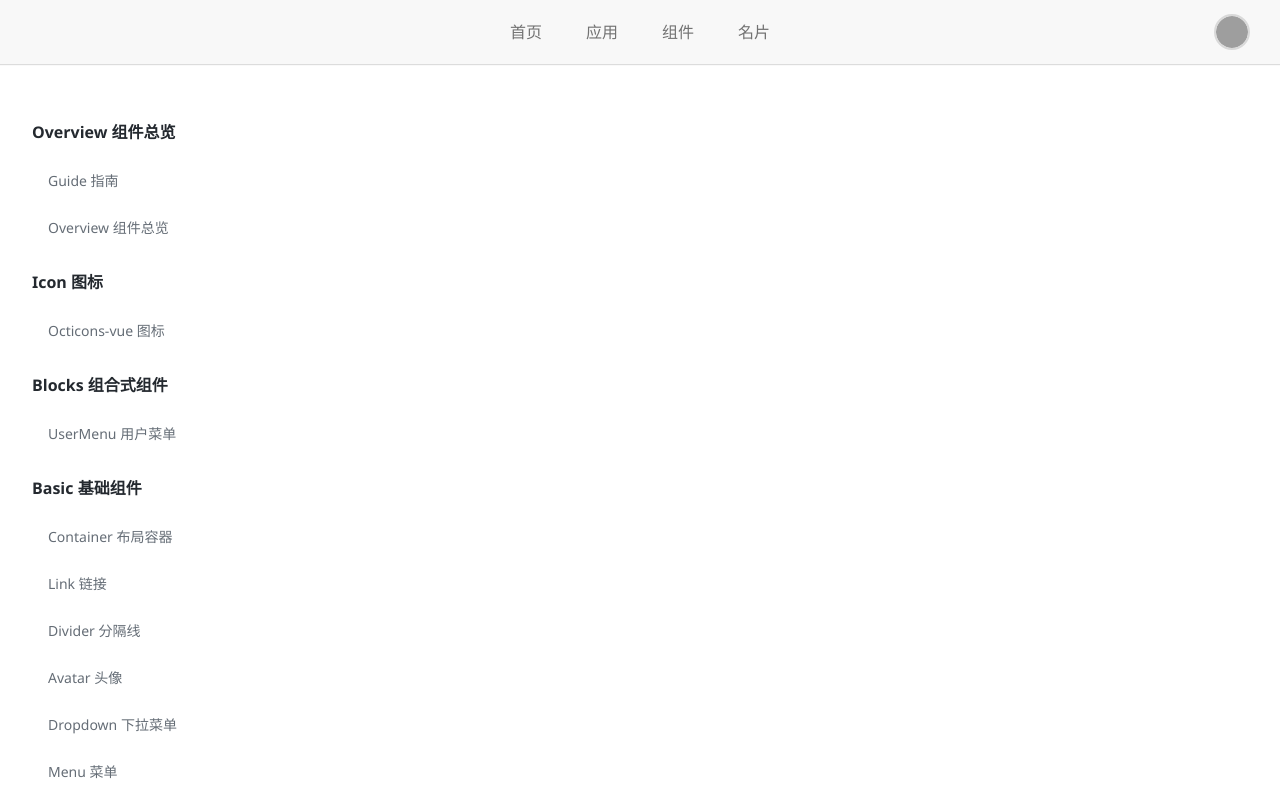
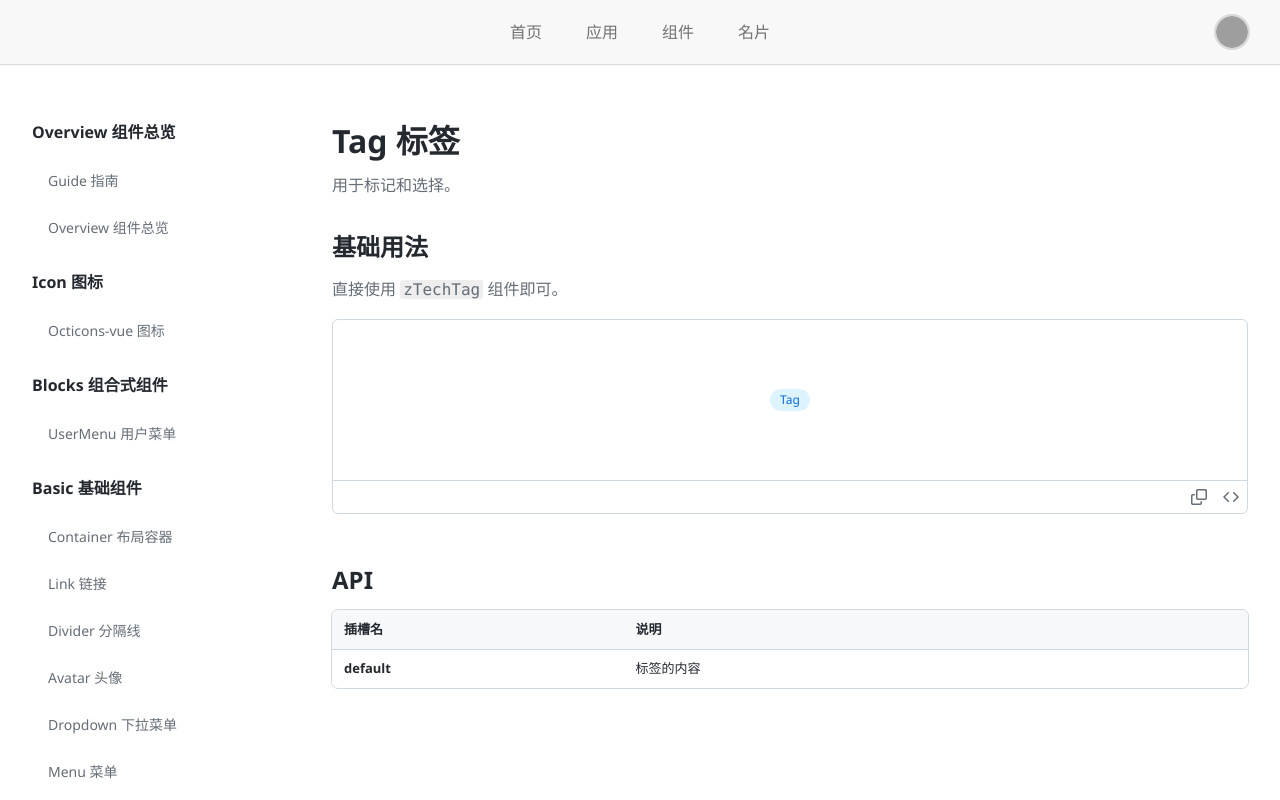
Before and after one commit to UnderHear-tools/UnderHear-Web, a Vue app in the folder UnderHear-frontend/: page /component/tag in a window 1280 px wide. Built offline with nearby package versions, Linux system fonts and the light colour scheme; grey boxes are pictures that could not be loaded.

Commit message:
编写zTechTag组件的组件介绍页

```diff
--- a/UnderHear-frontend/src/module/components/views/components/tag.vue
+++ b/UnderHear-frontend/src/module/components/views/components/tag.vue
@@ -1,11 +1,65 @@
 <template>
+  <ComponentDocsPage>
+    <ComponentDocsHeader title="Tag 标签" description="用于标记和选择。" />
 
+    <ComponentDocsSection title="基础用法">
+      <template #description>直接使用 <code>zTechTag</code> 组件即可。</template>
+      <ComponentDocsDemoBlock :code="demo1Code">
+        <div class="tag-row">
+          <zTechTag>Tag</zTechTag>
+        </div>
+      </ComponentDocsDemoBlock>
+    </ComponentDocsSection>
+
+    <ComponentDocsSection title="API" variant="api">
+      <zTable
+        :columns="apiTableColumns"
+        :data="apiTableRows"
+        row-key="name"
+        compact
+        :hoverable="false"
+      />
+    </ComponentDocsSection>
+  </ComponentDocsPage>
 </template>
 
 <script setup lang="ts">
+import { zTechTag } from '@/components/z-ui/tag'
+import { zTable, type ZTableColumn } from '@/components/z-ui/table'
+import ComponentDocsDemoBlock from '@/module/components/components/ComponentDocsPage/ComponentDocsDemoBlock.vue'
+import ComponentDocsHeader from '@/module/components/components/ComponentDocsPage/ComponentDocsHeader.vue'
+import ComponentDocsPage from '@/module/components/components/ComponentDocsPage/ComponentDocsPage.vue'
+import ComponentDocsSection from '@/module/components/components/ComponentDocsPage/ComponentDocsSection.vue'
 
+const demo1Code = `<template>
+  <div class="tag-row">
+    <zTechTag>Tag</zTechTag>
+  </div>
+</template>
+
+<style scoped>
+.tag-row {
+  display: flex;
+  gap: 20px;
+}
+</style>`
+
+const apiTableColumns: ZTableColumn[] = [
+  { key: 'name', label: '插槽名', rowHeader: true, minWidth: '140px' },
+  { key: 'description', label: '说明', minWidth: '300px', wrap: true },
+]
+
+const apiTableRows = [
+  {
+    name: 'default',
+    description: '标签的内容',
+  }
+]
 </script>
 
 <style scoped>
-
+.tag-row {
+  display: flex;
+  gap: 20px;
+}
 </style>
```
